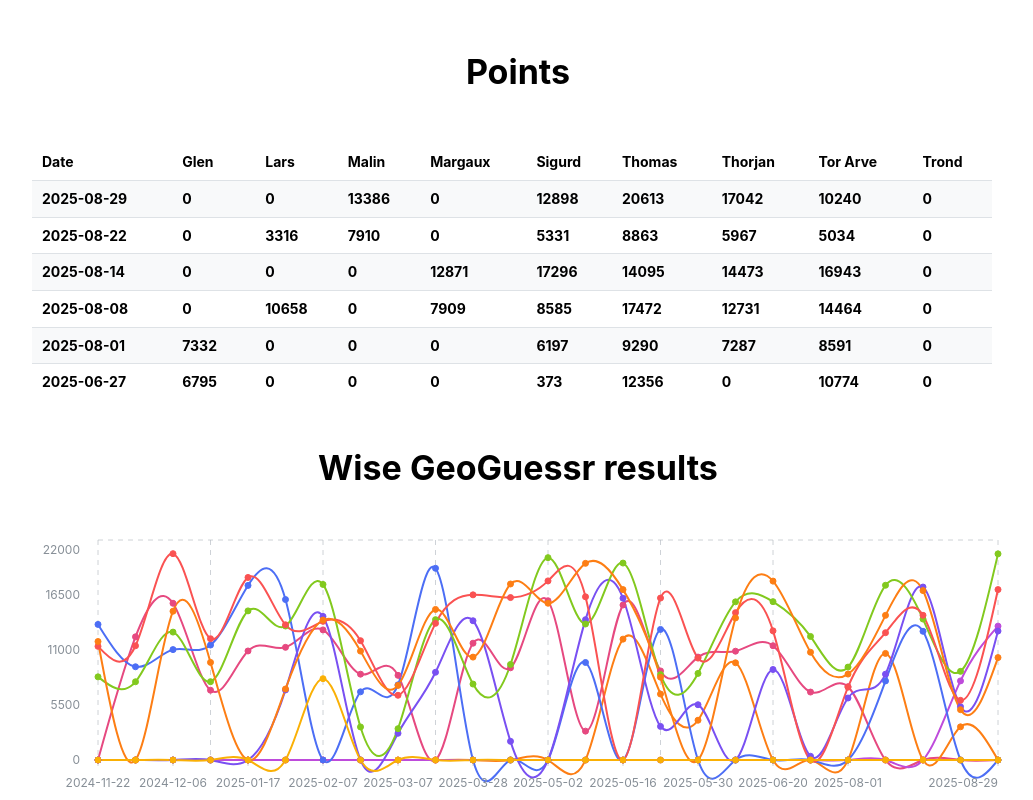
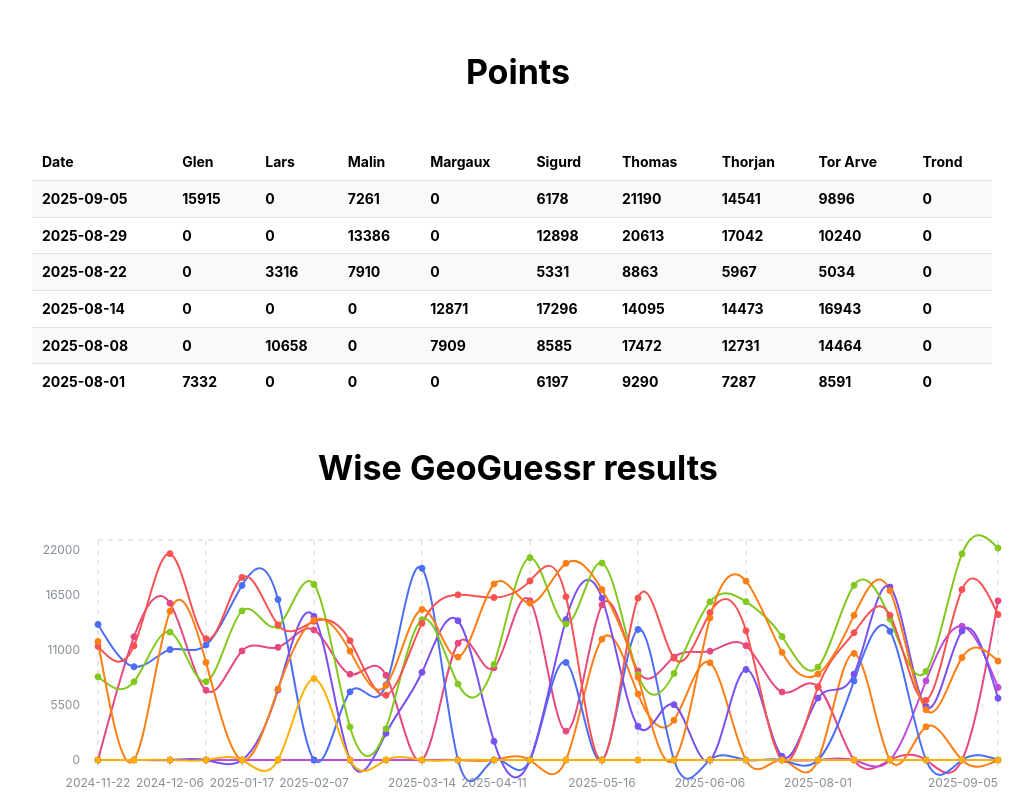
Before and after one commit to glensorbo/wise-geoguessr, a React (Vite) app: page / in a window 1280 px wide. Shown: the top 800 px of the page, without its empty margins (122-1155 px from the left). Built offline with nearby package versions, Linux system fonts and the light colour scheme.

Commit message:
2025-09-05

```diff
--- a/src/data.ts
+++ b/src/data.ts
@@ -13,6 +13,15 @@
 export type Player = (typeof players)[number];
 
 const data: ({ date: string } & Partial<Record<Player, number>>)[] = [
+  {
+    date: '2025-09-05',
+    Thomas: 21190,
+    Thorjan: 14541,
+    Malin: 7261,
+    Sigurd: 6178,
+    Glen: 15915,
+    'Tor Arve': 9896,
+  },
   {
     date: '2025-08-29',
     Thomas: 20613,
```
